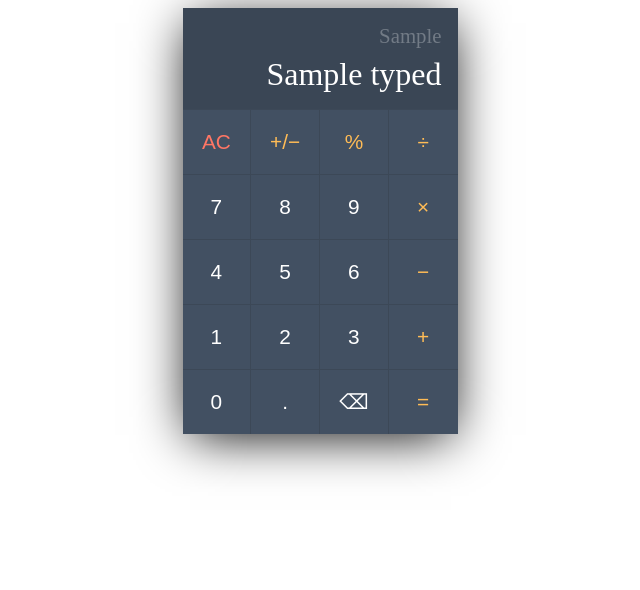
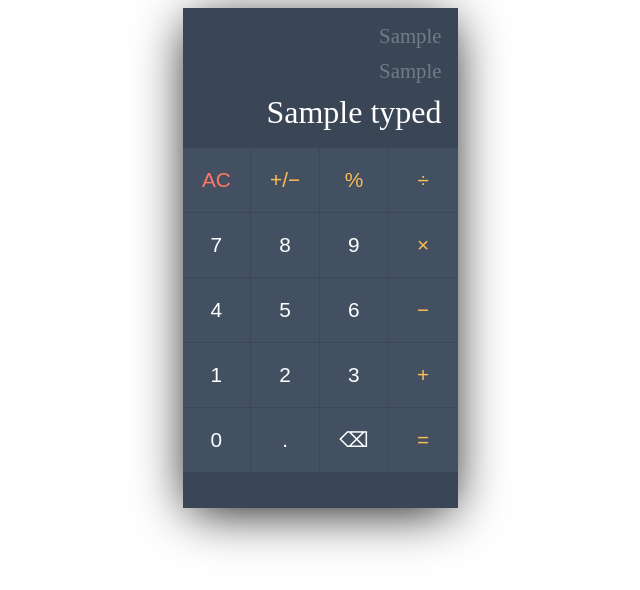
Before and after one commit to bascum/Group-8-Project, a Flask app: template templates/ui.html in a window 1280 px wide. Shown: the top 590 px of the page, without its empty margins (320-960 px from the left). Run offline with Flask 3, Linux system fonts and the light colour scheme; the template is opened without the code that fills it: most values are stand-ins (such as "Sample title", 1, 10 or a date in 2020).

Commit message:
edited the func call from mult to sub in calc func

```diff
--- a/app.py
+++ b/app.py
@@ -67,7 +67,7 @@ def homePage():
                if modFlag == True:
                   wholeOp = wholeOp + typed
                   wholeOp = str(calculator.calculate(wholeOp + typed))
-               wholeOp = wholeOp + typed + " x "
+               wholeOp = wholeOp + typed + " * "
                typed = ""
          elif button == "sub":
             if typed == "":
--- a/calculator.py
+++ b/calculator.py
@@ -64,7 +64,8 @@ class Calculator:
                     del self.numbers[idx + 1]
                     del self.operations[idx]
                 elif i == "-":
-                    self.numbers[idx] = self.mult(self.numbers[idx], self.numbers[idx + 1])
+                    ''' I think the line below has an error in that it should be self.subt not self.mult'''
+                    self.numbers[idx] = self.sub(self.numbers[idx], self.numbers[idx + 1])
                     del self.numbers[idx + 1]
                     del self.operations[idx]
 
--- a/static/calcUI.css
+++ b/static/calcUI.css
@@ -2,7 +2,7 @@
 .calc-body {
     width: 275px;
     margin: auto;
-    min-height: 400px;
+    min-height: 500px; /*originally 400*/
     box-shadow: 0 8px 50px -7px black;
     background: #3A4655;
 }
@@ -10,11 +10,17 @@
 .calc-screen {
     padding: 1rem;
 }
+#calc-history {
+    font-size: 1.3rem;
+    text-align: right;
+    color: #727B86;
+    padding-bottom: .7rem;
+}
 #calc-operation {
     font-size: 1.3rem;
     text-align: right;
     color: #727B86;
-    padding-bottom: .5rem;
+    padding-bottom: .7rem;
 }
 #calc-typed {
     font-size: 2rem;
@@ -30,7 +36,7 @@
     width: 25%;
     background: #425062;
     color: #fff;
-    height: 65px;
+    height: 65px; /*originally 65*/
     font-size: 1.3rem;
     border: none;
     border-color:#3C4857;
--- a/templates/ui.html
+++ b/templates/ui.html
@@ -6,6 +6,14 @@
 
     <!-- Calculator Display Screen -->
     <div class="calc-screen">
+        <!-- Calc history is the three faded numbers above the actual typed input -->
+        <div id="calc-history">
+            {% if wholeOp == "": %}
+                <div>0</div>
+        {% else: %}
+            {{ wholeOp }}
+        {% endif %}
+        </div>
         <div id="calc-operation">
             {% if wholeOp == "": %}
                 <div>0</div>
```
Also changed, not shown: 1 other file.
